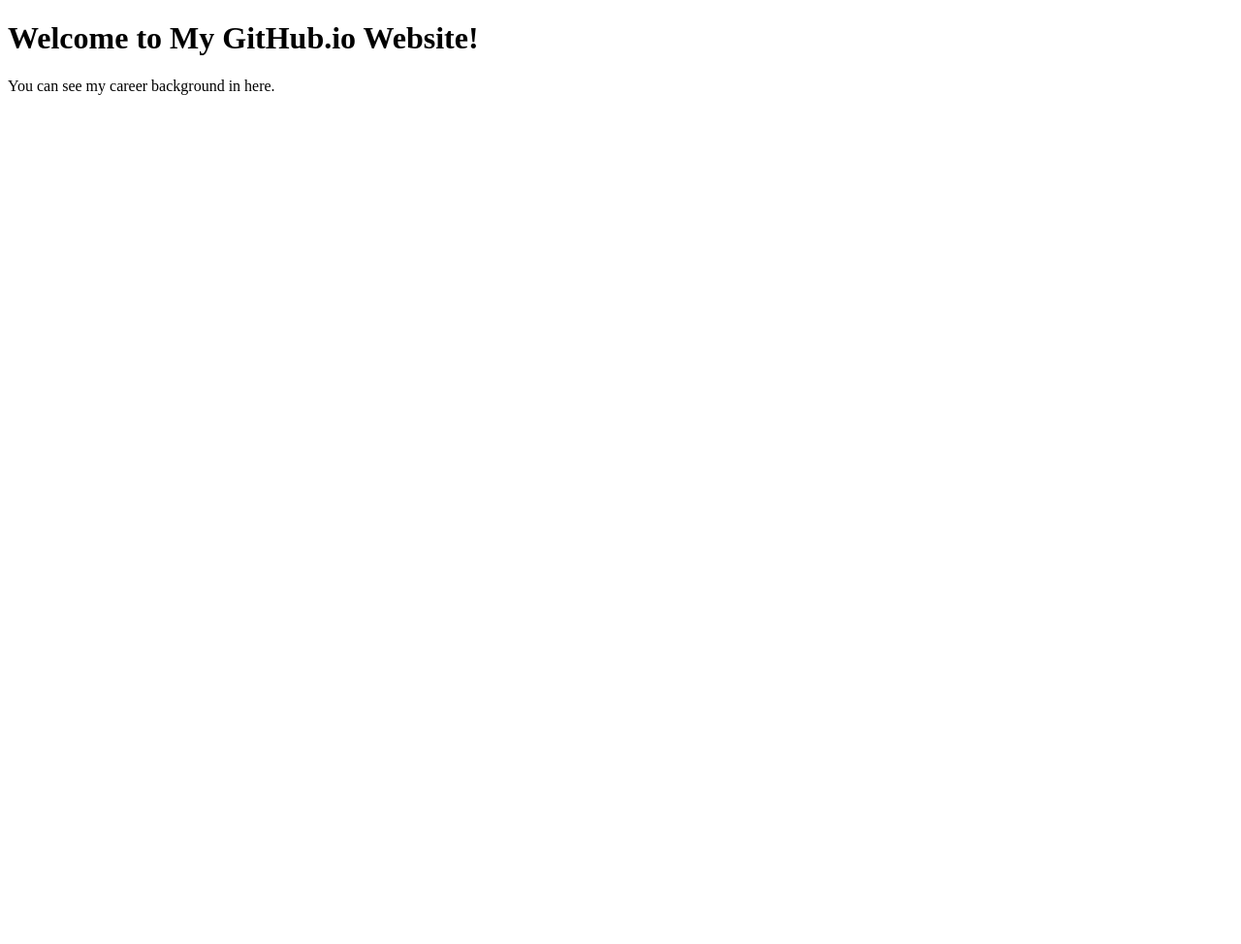
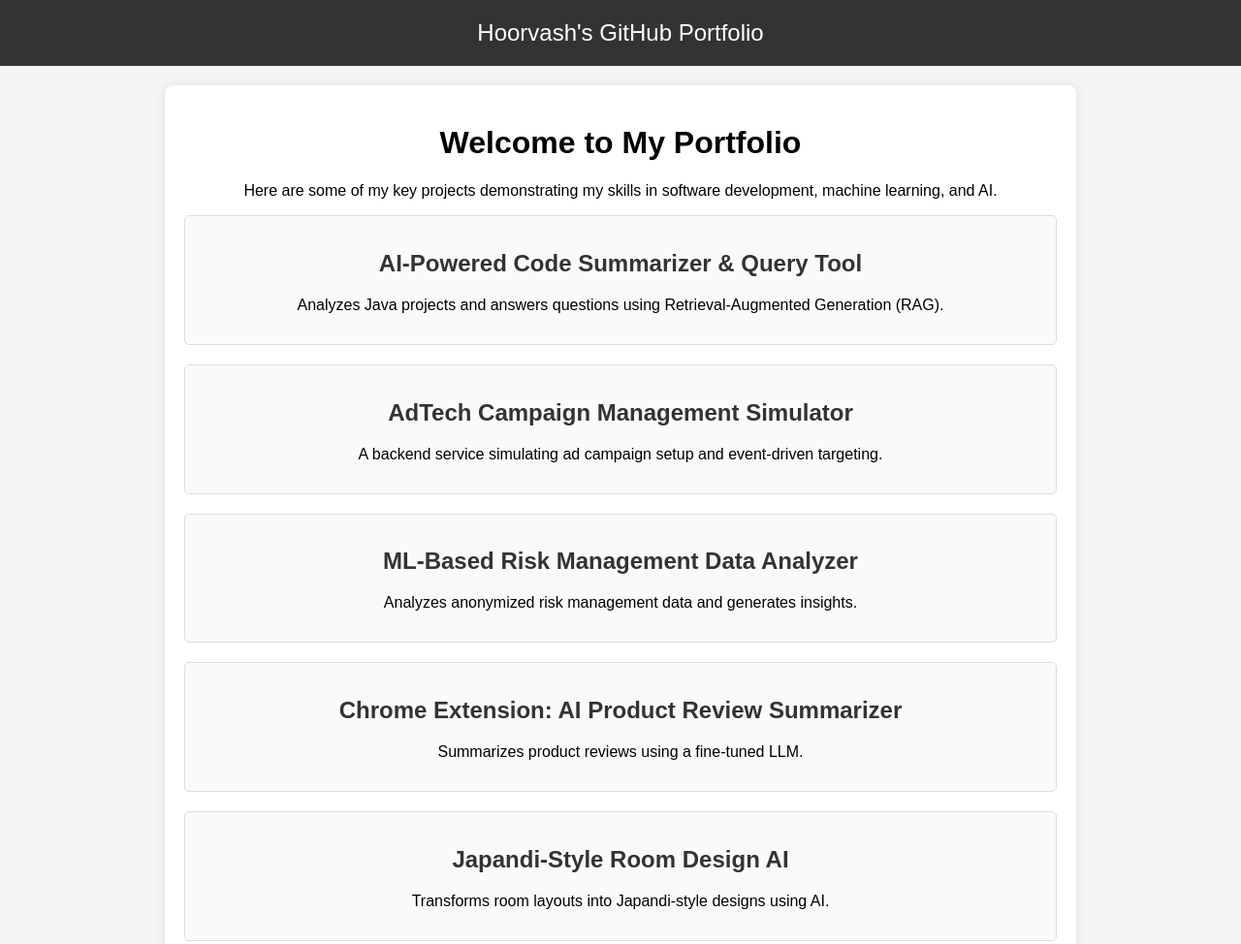
Before and after one commit to hoorvash/hoorvash.github.io, a plain HTML site: page index.html in a window 1280 px wide. Shown: the whole page at 97% size. Before the commit the page ends 800 px from the top, so only its background shows below. Drawn offline with Linux system fonts and the light colour scheme.

Commit message:
v1 update

```diff
--- a/index.html
+++ b/index.html
@@ -3,10 +3,76 @@
 <head>
     <meta charset="UTF-8">
     <meta name="viewport" content="width=device-width, initial-scale=1.0">
-    <title>Hoorvash Nikoo</title>
+    <title>Hoorvash's Portfolio</title>
+    <style>
+        body {
+            font-family: Arial, sans-serif;
+            margin: 0;
+            padding: 0;
+            background-color: #f5f5f5;
+            text-align: center;
+        }
+        header {
+            background-color: #333;
+            color: white;
+            padding: 20px;
+            font-size: 24px;
+        }
+        .container {
+            max-width: 900px;
+            margin: 20px auto;
+            padding: 20px;
+            background-color: white;
+            box-shadow: 0 0 10px rgba(0, 0, 0, 0.1);
+            border-radius: 8px;
+        }
+        .project {
+            margin-bottom: 20px;
+            padding: 15px;
+            border: 1px solid #ddd;
+            border-radius: 5px;
+            background-color: #fafafa;
+        }
+        .project h2 {
+            color: #333;
+        }
+        .project a {
+            color: #007bff;
+            text-decoration: none;
+            font-weight: bold;
+        }
+    </style>
 </head>
 <body>
-    <h1>Welcome to My GitHub.io Website!</h1>
-    <p>You can see my career background in here.</p>
+    <header>Hoorvash's GitHub Portfolio</header>
+    <div class="container">
+        <h1>Welcome to My Portfolio</h1>
+        <p>Here are some of my key projects demonstrating my skills in software development, machine learning, and AI.</p>
+
+        <div class="project">
+            <h2>AI-Powered Code Summarizer & Query Tool</h2>
+            <p>Analyzes Java projects and answers questions using Retrieval-Augmented Generation (RAG).</p>
+        </div>
+
+        <div class="project">
+            <h2>AdTech Campaign Management Simulator</h2>
+            <p>A backend service simulating ad campaign setup and event-driven targeting.</p>
+        </div>
+
+        <div class="project">
+            <h2>ML-Based Risk Management Data Analyzer</h2>
+            <p>Analyzes anonymized risk management data and generates insights.</p>
+        </div>
+
+        <div class="project">
+            <h2>Chrome Extension: AI Product Review Summarizer</h2>
+            <p>Summarizes product reviews using a fine-tuned LLM.</p>
+        </div>
+
+        <div class="project">
+            <h2>Japandi-Style Room Design AI</h2>
+            <p>Transforms room layouts into Japandi-style designs using AI.</p>
+        </div>
+    </div>
 </body>
 </html>
```
